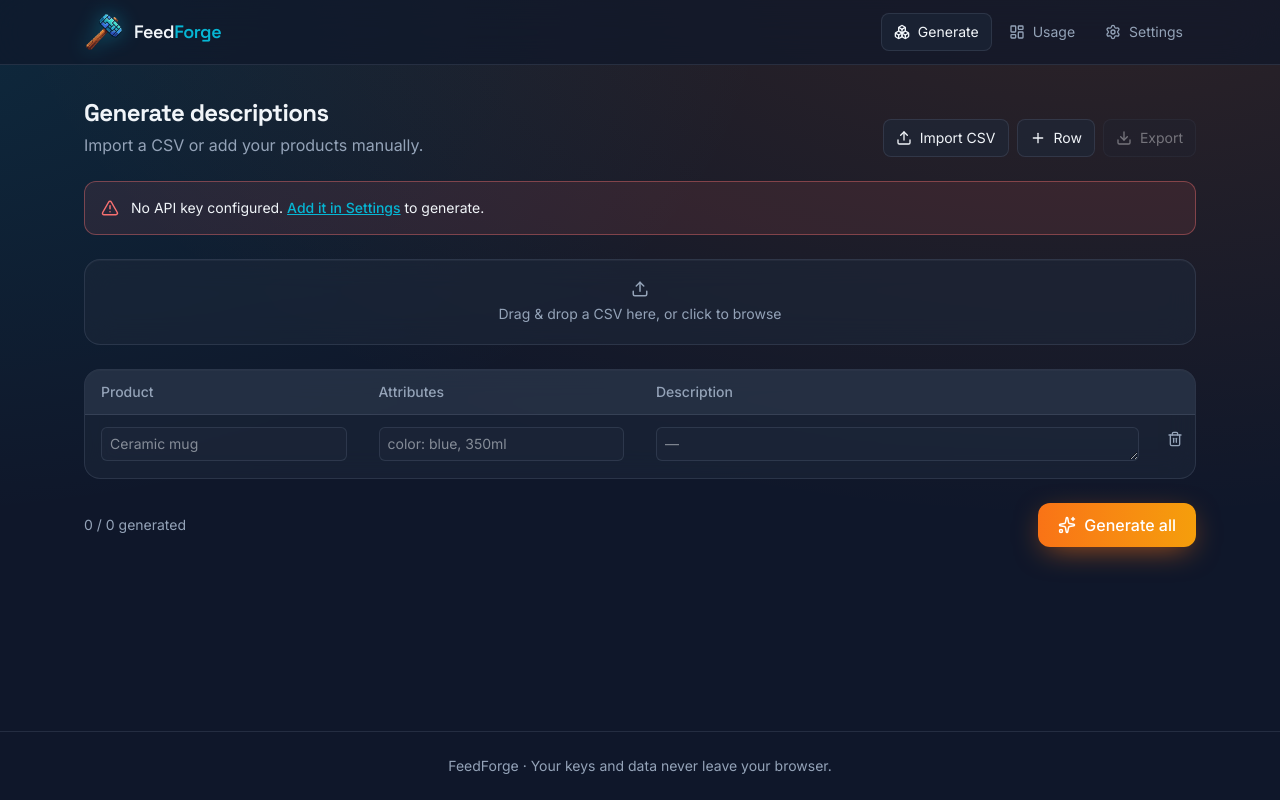
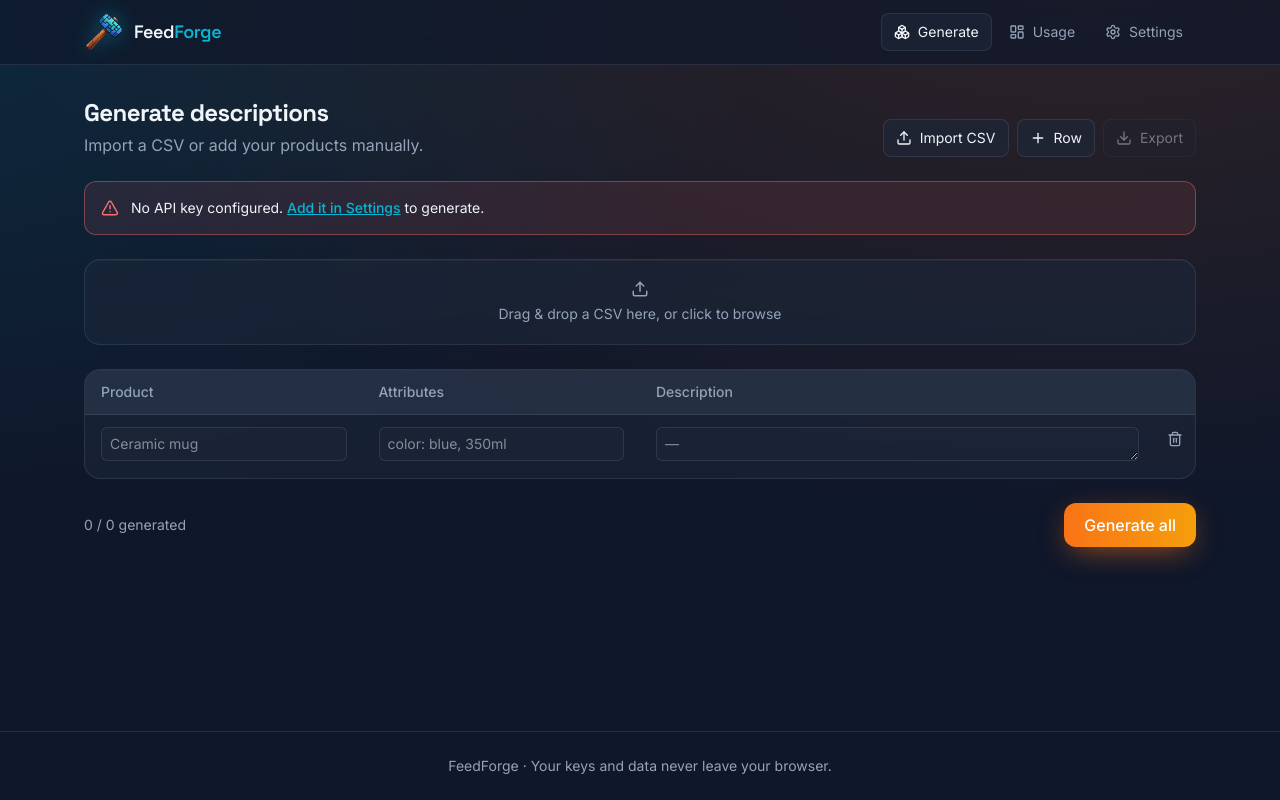
Before and after one commit to laysa66/feedforge, a Next.js app: page /generate in a window 1280 px wide. Built offline with nearby package versions, Linux system fonts and the light colour scheme.

Commit message:
fix: correct cost display suffix in DashboardPage and simplify button rendering logic in GeneratePage

```diff
--- a/src/app/dashboard/page.tsx
+++ b/src/app/dashboard/page.tsx
@@ -74,7 +74,7 @@
       label: "Estimated total cost",
       node:
         totals.costUsd < 0.01 ? (
-          <CountUp value={totals.costUsd * 100} decimals={2} suffix=" ¢" />
+          <CountUp value={totals.costUsd * 100} decimals={2} suffix=" $" />
         ) : (
           <CountUp value={totals.costUsd} decimals={2} suffix=" $" />
         ),
--- a/src/app/generate/page.tsx
+++ b/src/app/generate/page.tsx
@@ -320,10 +320,8 @@
           disabled={running}
           className="inline-flex items-center gap-2 rounded-xl bg-gradient-to-r from-brand to-brand-amber px-5 py-2.5 font-medium text-white shadow-[0_8px_30px_-8px_rgba(249,115,22,0.7)] transition hover:opacity-90 disabled:opacity-60"
         >
-          {running ? (
+          {running && (
             <Loader2 className="animate-spin" size={18} />
-          ) : (
-            <Sparkles size={18} />
           )}
           {running ? "Generating…" : "Generate all"}
         </button>
```
